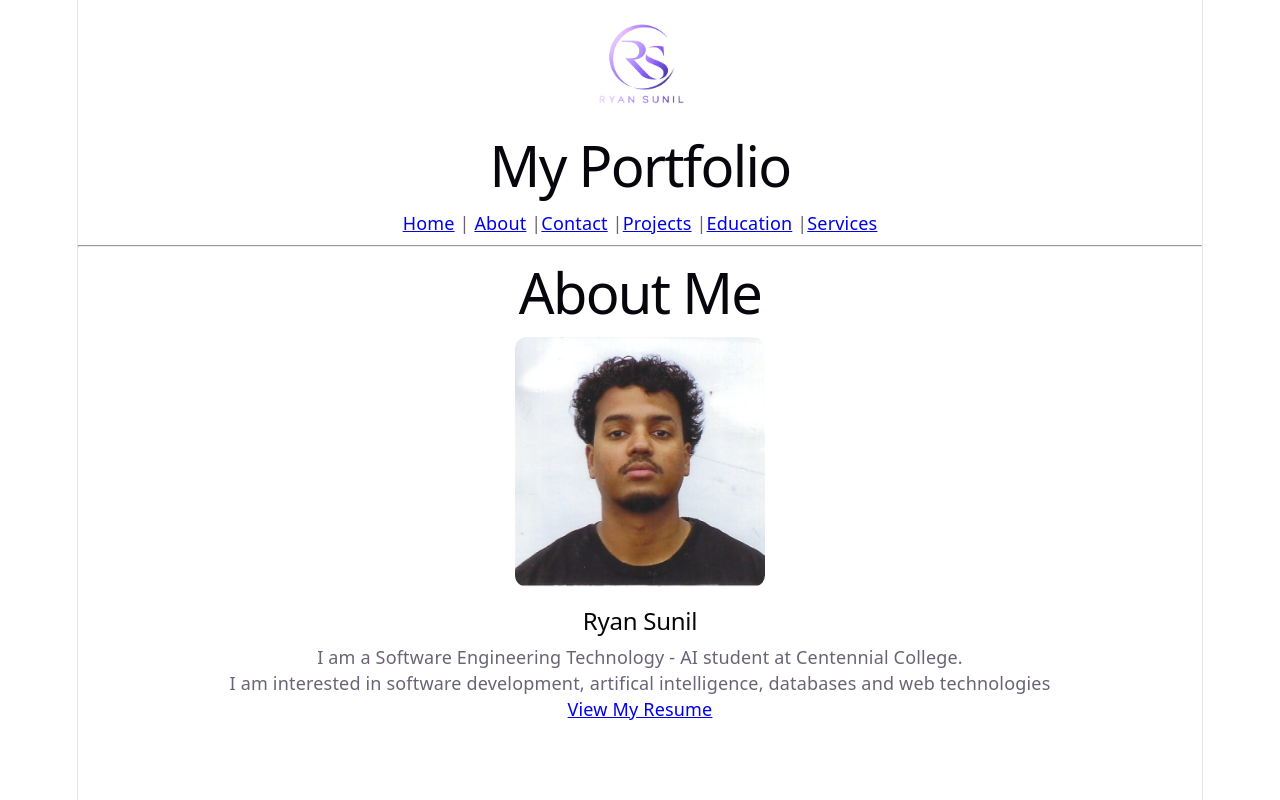
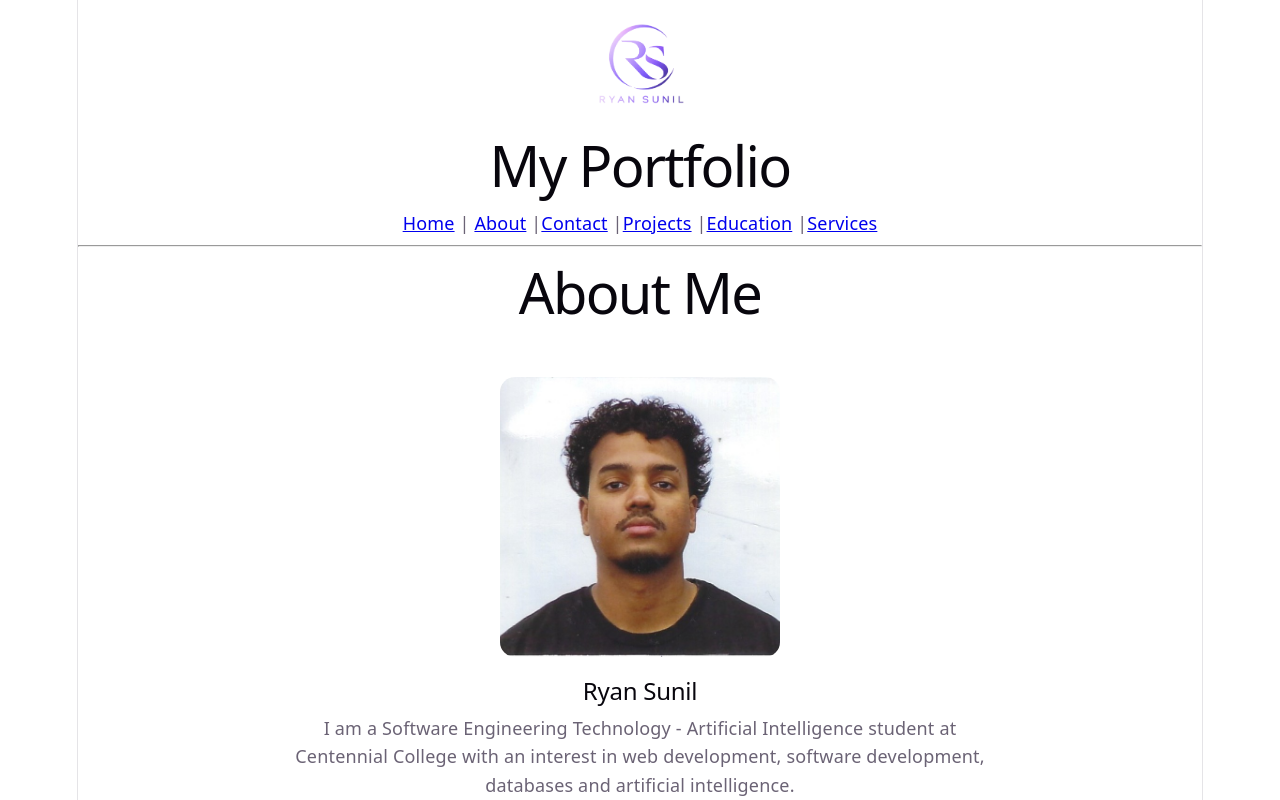
Before and after one commit to rsunil2/comp229-react-portfolio, a React app: page /about in a window 1280 px wide. Shown: the top 800 px of the page. Built offline with nearby package versions, Linux system fonts and the light colour scheme; the HTML template or start-up script is replaced by a standard one.

Commit message:
Complete about page and resume section

```diff
--- a/src/App.css
+++ b/src/App.css
@@ -284,3 +284,37 @@
 .service p {
     line-height: 1.6;
 }
+
+.about-container {
+    max-width: 800px;
+    margin: 0 auto;
+    padding: 20px;
+    text-align: center;
+}
+
+.profile-photo {
+    width: 280px;
+    height: 280px;
+    object-fit: cover;
+    border-radius: 15px;
+    margin-bottom: 20px;
+}
+
+.about-text {
+    max-width: 700px;
+    margin: 0 auto 25px auto;
+}
+
+.about-text p {
+    line-height: 1.6;
+    margin-bottom: 15px;
+}
+
+.resume-button {
+    display: inline-block;
+    padding: 12px 22px;
+    border: 1px solid currentColor;
+    border-radius: 8px;
+    text-decoration: none;
+    margin-top: 10px;
+}
--- a/src/components/About.jsx
+++ b/src/components/About.jsx
@@ -1,8 +1,9 @@
 const About = () => {
-    return(
+    return (
         <main>
             <h1>About Me</h1>
 
+            <section className="about-container">
 
                 <img
                     src="/RyanS.jpg"
@@ -10,21 +11,33 @@ const About = () => {
                     className="profile-photo"
                 />
 
-
                 <h2>Ryan Sunil</h2>
 
-        <p>I am a Software Engineering Technology - AI student at Centennial College.
-
+                <div className="about-text">
+                    <p>
+                        I am a Software Engineering Technology - Artificial
+                        Intelligence student at Centennial College with an
+                        interest in web development, software development,
+                        databases and artificial intelligence.
                     </p>
 
                     <p>
-             I am interested in software development, artifical intelligence, databases and web technologies
+                        I enjoy building practical software solutions,
+                        including web applications and systems designed
+                        to support business and logistics operations.
                     </p>
+                </div>
 
-        <a href="/Ryan-Sunil-Resume.pdf" target="_blank">
+                <a
+                    href="/Ryan-Sunil-Resume.pdf"
+                    target="_blank"
+                    rel="noopener noreferrer"
+                    className="resume-button"
+                >
                     View My Resume
                 </a>
 
+            </section>
         </main>
     )
 }
```
Lines whose indentation alone changed are shown as unchanged.
